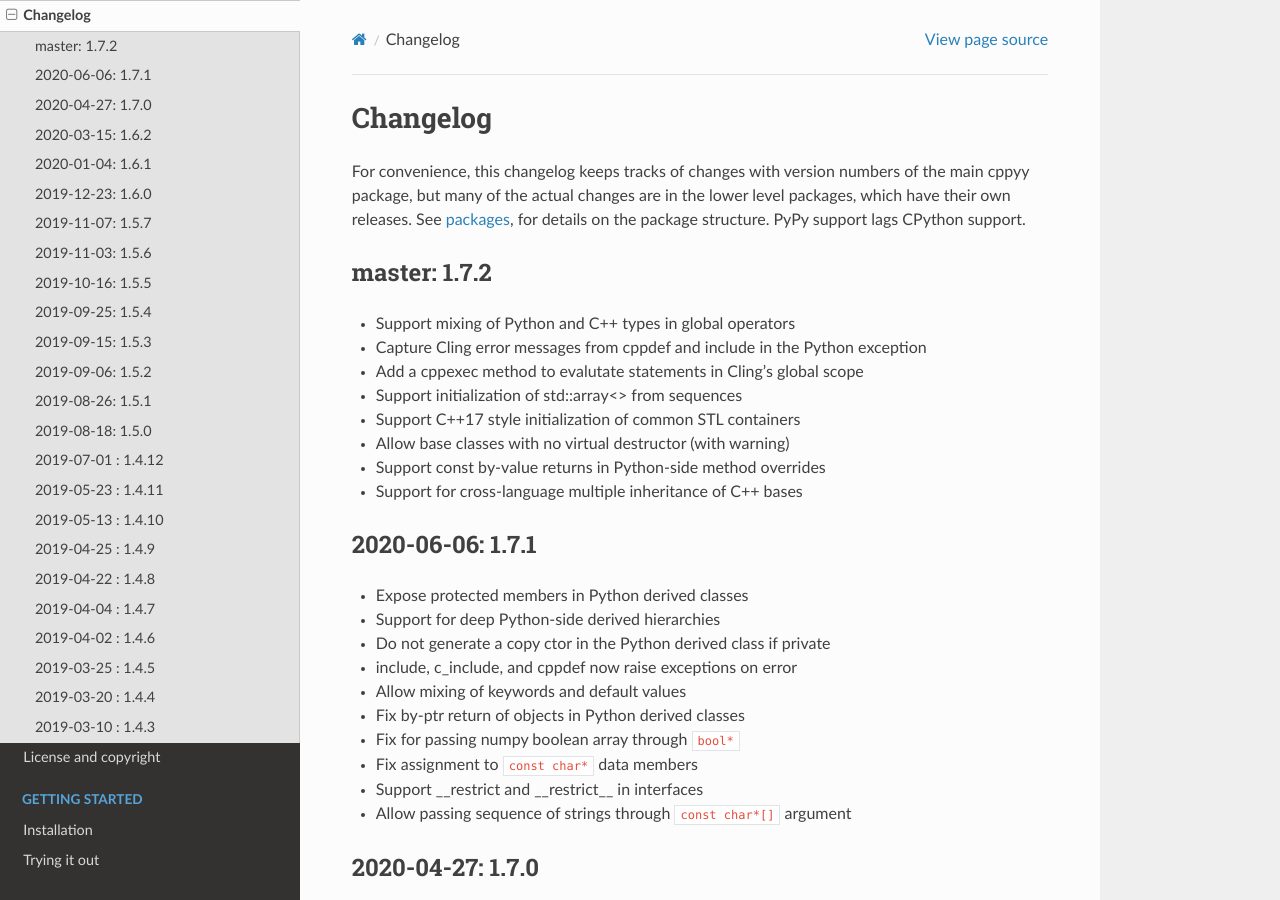
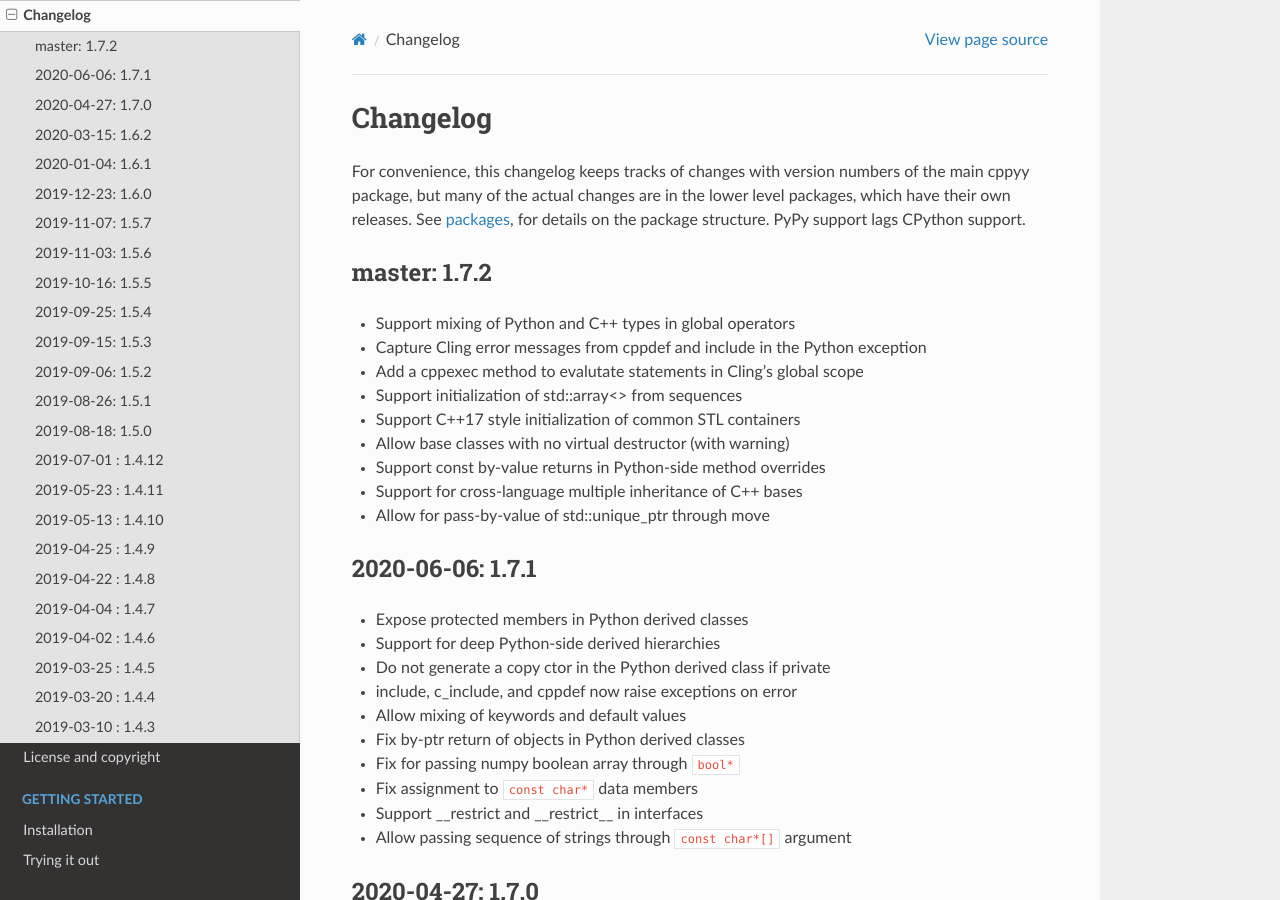
Before and after one commit to wlav/cppyy, a Sphinx documentation site: the page built from doc/source/changelog.rst, in a window 1280 px wide and 900 px high. Built offline with Sphinx 7.4.7 and the Read the Docs theme 2.0.0, drawn with Linux system fonts in a browser that asks for light colours.

Commit message:
update changelog

```diff
--- a/doc/source/changelog.rst
+++ b/doc/source/changelog.rst
@@ -21,6 +21,7 @@
 * Allow base classes with no virtual destructor (with warning)
 * Support const by-value returns in Python-side method overrides
 * Support for cross-language multiple inheritance of C++ bases
+* Allow for pass-by-value of std::unique_ptr through move
 
 
 2020-06-06: 1.7.1
```
